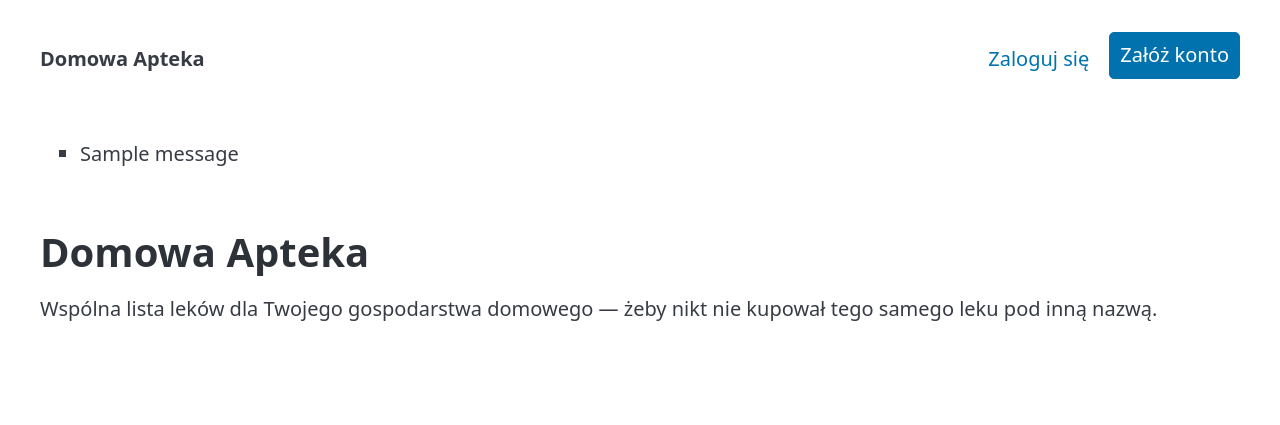
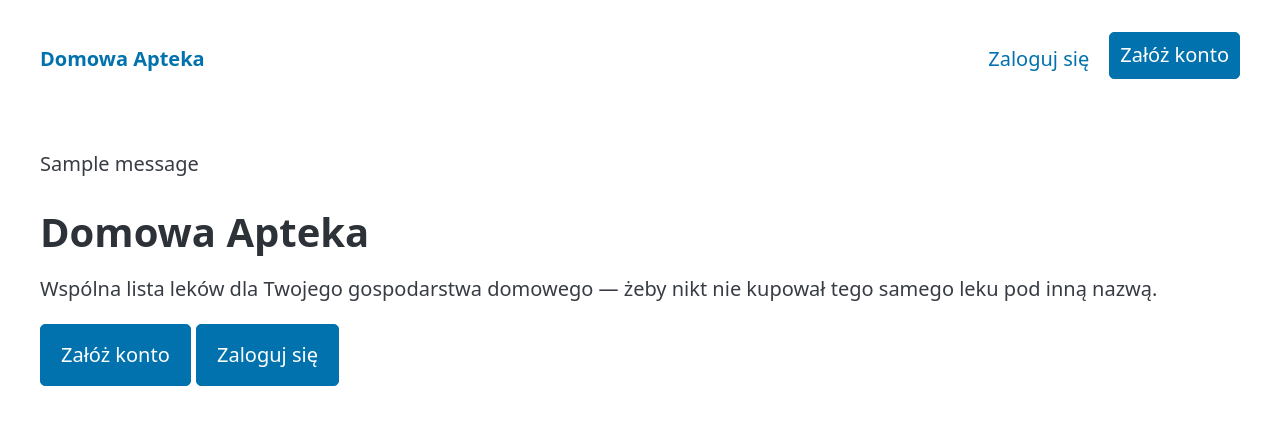
Before and after one commit to tszreder/domowa-apteka, a Django app: page / in a window 1280 px wide. Shown: the top 425 px of the page. Run offline with Django 5.2, Linux system fonts and the light colour scheme; tables that the repository leaves empty hold one stand-in row (values such as "Sample post"); one stand-in notice (Sample message) is shown.

Commit message:
feat(ux-audit-and-flow-fixes): Phase 1 — base template & landing
- F-31: Flash messages use <div> instead of <ul>/<li>, no bullet markers
- F-29: Sticky header with position:sticky, z-index:10
- F-02: Brand "Domowa Apteka" is a link; authenticated users redirect from / to /list/
- F-nav/F-34: Nav shows Lista leków, Gospodarstwo, Sprawdź lek for authenticated users
- F-10: Nav shows username fallback when email is blank
- F-01: Landing page CTA buttons for anonymous visitors
- F-30: List screen heading says "Lista leków" instead of household name

Co-Authored-By: Claude Opus 4.6 (1M context) <noreply@anthropic.com>
Claude-Session: https://claude.ai/code/session_0154BdDZj6Lxi3mbEv7zdyDb

```diff
--- a/households/templates/households/landing.html
+++ b/households/templates/households/landing.html
@@ -8,4 +8,8 @@
         Wspólna lista leków dla Twojego gospodarstwa domowego — żeby nikt nie kupował
         tego samego leku pod inną nazwą.
     </p>
+    <p>
+        <a href="{% url 'households:signup' %}" role="button">Załóż konto</a>
+        <a href="{% url 'households:login' %}" role="button" class="secondary">Zaloguj się</a>
+    </p>
 {% endblock %}
--- a/households/views.py
+++ b/households/views.py
@@ -30,12 +30,14 @@ def _household_of(user: User) -> Household:
 
 
 def landing(request: HttpRequest) -> HttpResponse:
+    if request.user.is_authenticated:
+        return redirect(reverse('pharmacy:item_list'))
     return render(request, 'households/landing.html')
 
 
 def signup(request: HttpRequest) -> HttpResponse:
     if request.user.is_authenticated:
-        return redirect('households:landing')
+        return redirect(reverse('pharmacy:item_list'))
 
     if request.method == 'POST':
         form = SignupForm(request.POST)
--- a/pharmacy/templates/pharmacy/item_list.html
+++ b/pharmacy/templates/pharmacy/item_list.html
@@ -3,7 +3,7 @@
 {% block title %}Lista — Domowa Apteka{% endblock %}
 
 {% block content %}
-    <h1>{{ household.name }}</h1>
+    <h1>Lista leków</h1>
     <p>
         <a href="{% url 'pharmacy:item_add' %}" role="button">Dodaj lek</a>
         <a href="{% url 'pharmacy:product_check' %}">Sprawdź lek bez dodawania</a>
--- a/static/css/app.css
+++ b/static/css/app.css
@@ -1,4 +1,19 @@
 /* Override seam for the vendored classless stylesheet. */
+
+header {
+    position: sticky;
+    top: 0;
+    z-index: 10;
+    background: var(--pico-background-color);
+}
+
+.messages {
+    margin: 0 0 1rem;
+}
+
+.messages > div {
+    padding: 0.5rem 0;
+}
 
 .duplicate-cluster {
     border: 1px solid var(--pico-primary-border, currentColor);
--- a/templates/base.html
+++ b/templates/base.html
@@ -11,14 +11,16 @@
     <header class="container">
         <nav>
             <ul>
-                <li><strong>Domowa Apteka</strong></li>
+                <li><a href="/"><strong>Domowa Apteka</strong></a></li>
             </ul>
             <ul>
                 {% if user.is_authenticated %}
-                    <li>
-                        {{ user.email }}{% if user.membership %} — <a href="{% url 'households:household_detail' %}">{{ user.membership.household.name }}</a>{% endif %}
-                    </li>
                     <li><a href="{% url 'pharmacy:item_list' %}">Lista leków</a></li>
+                    {% if user.membership %}
+                        <li><a href="{% url 'households:household_detail' %}">Gospodarstwo</a></li>
+                    {% endif %}
+                    <li><a href="{% url 'pharmacy:product_check' %}">Sprawdź lek</a></li>
+                    <li><small>{{ user.email|default:user.username }}</small></li>
                     <li>
                         <form method="post" action="{% url 'households:logout' %}">
                             {% csrf_token %}
@@ -34,11 +36,11 @@
     </header>
     <main class="container">
         {% if messages %}
-            <ul class="messages">
+            <div class="messages">
                 {% for message in messages %}
-                    <li{% if message.tags %} class="{{ message.tags }}"{% endif %}>{{ message }}</li>
+                    <div{% if message.tags %} class="{{ message.tags }}"{% endif %}>{{ message }}</div>
                 {% endfor %}
-            </ul>
+            </div>
         {% endif %}
         {% block content %}{% endblock %}
     </main>
```
Also changed, not shown: context/changes/ux-audit-and-flow-fixes/plan.md (+10 -10 lines), households/tests/test_auth.py (+1 -1 lines).
